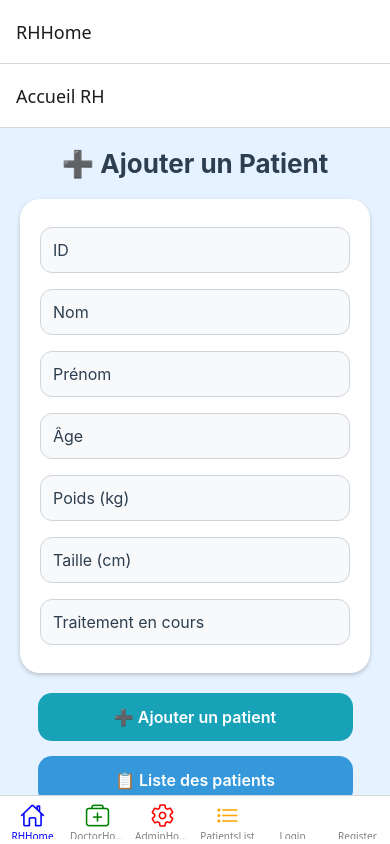
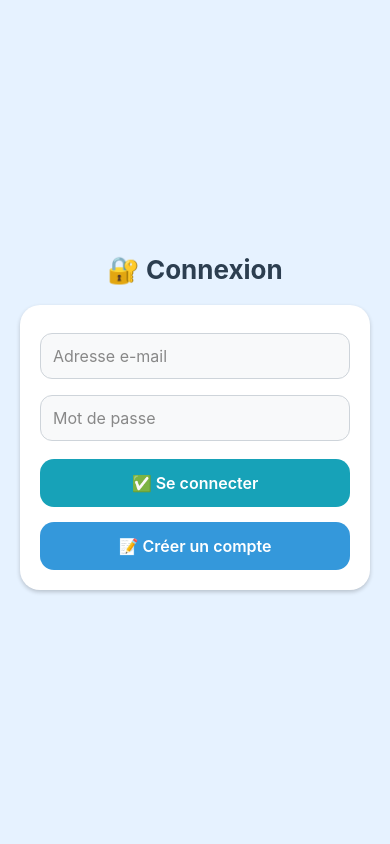
Before and after one commit to fayesarah555/hospital, a React Native app in the folder Front/: screen / in a window 390 px wide. Built offline with nearby package versions, Linux system fonts and the light colour scheme.

Commit message:
Modificaiton Login

```diff
--- a/Front/App.js
+++ b/Front/App.js
@@ -1,28 +1,26 @@
-import React from 'react';
+// App.js
+import React, { useState } from 'react';
 import { NavigationContainer } from '@react-navigation/native';
+import { createStackNavigator } from '@react-navigation/stack';
 import { createBottomTabNavigator } from '@react-navigation/bottom-tabs';
 import Icon from 'react-native-vector-icons/Ionicons';
-import RHHomeScreen from './screens/RHHomeScreen';
-import DoctorHomeScreen from './screens/DoctorHomeScreen';
+import LoginScreen from './screens/LoginScreen';
+import RegisterScreen from './screens/RegisterScreen';
+import RHStack from './screens/RHStack';
+import DoctorStack from './screens/DoctorStack';
 import AdminHomeScreen from './screens/AdminHomeScreen';
 import PatientsListScreen from './screens/PatientsListScreen';
-import DoctorStack from './screens/DoctorStack';
-import RHStack from './screens/RHStack';
-import LoginScreen from './screens/LoginScreen';
-import RegisterScreen from './screens/RegisterScreen';
 
+const Stack = createStackNavigator();
 const Tab = createBottomTabNavigator();
 
-export default function App() {
+function MainTabs() {
 	return (
-		<NavigationContainer>
 		<Tab.Navigator
 			initialRouteName="RHHome"
 			screenOptions={({ route }) => ({
 				tabBarIcon: ({ size }) => {
-						let iconName;
-						let iconColor;
-
+					let iconName, iconColor;
 					if (route.name === 'RHHome') {
 						iconName = 'home-outline';
 						iconColor = 'blue';
@@ -36,7 +34,6 @@ export default function App() {
 						iconName = 'list-outline';
 						iconColor = 'orange';
 					}
-
 					return <Icon name={iconName} size={size} color={iconColor} />;
 				},
 				tabBarActiveTintColor:
@@ -54,9 +51,18 @@ export default function App() {
 			<Tab.Screen name="DoctorHome" component={DoctorStack} />
 			<Tab.Screen name="AdminHome" component={AdminHomeScreen} />
 			<Tab.Screen name="PatientsList" component={PatientsListScreen} />
-				<Tab.Screen name="Login" component={LoginScreen} />
-				<Tab.Screen name="Register" component={RegisterScreen} />
 		</Tab.Navigator>
+	);
+}
+
+export default function App() {
+	return (
+		<NavigationContainer>
+			<Stack.Navigator screenOptions={{ headerShown: false }}>
+				<Stack.Screen name="Login" component={LoginScreen} />
+				<Stack.Screen name="RegisterScreen" component={RegisterScreen} />
+				<Stack.Screen name="MainTabs" component={MainTabs} />
+			</Stack.Navigator>
 		</NavigationContainer>
 	);
 }
--- a/Front/screens/LoginScreen.js
+++ b/Front/screens/LoginScreen.js
@@ -15,15 +15,10 @@ export default function LoginScreen({ navigation }) {
 	const [mail, setMail] = useState('');
 	const [password, setPassword] = useState('');
 
-	const handleLogin = async () => {
-		try {
-			const res = await axios.post('http://localhost:3001/login', { mail, password });
-			if (res.data.role === 'RH') navigation.replace('RHHome');
-			else if (res.data.role === 'Doctor') navigation.replace('DoctorHome');
-			else if (res.data.role === 'Admin') navigation.replace('AdminHome');
-		} catch (e) {
-			Alert.alert('Erreur', 'Identifiants incorrects');
-		}
+	// On supprime axios et la vraie connexion pour le moment
+	const handleLogin = () => {
+		// Juste rediriger vers l'app principale (MainTabs)
+		navigation.replace('MainTabs');
 	};
 
 	return (
@@ -56,7 +51,7 @@ export default function LoginScreen({ navigation }) {
 
 				<TouchableOpacity
 					style={styles.secondaryButton}
-					onPress={() => navigation.navigate('Register')}
+					onPress={() => navigation.navigate('RegisterScreen')}
 				>
 					<Text style={styles.buttonText}>📝 Créer un compte</Text>
 				</TouchableOpacity>
```
Lines whose indentation alone changed are shown as unchanged.
